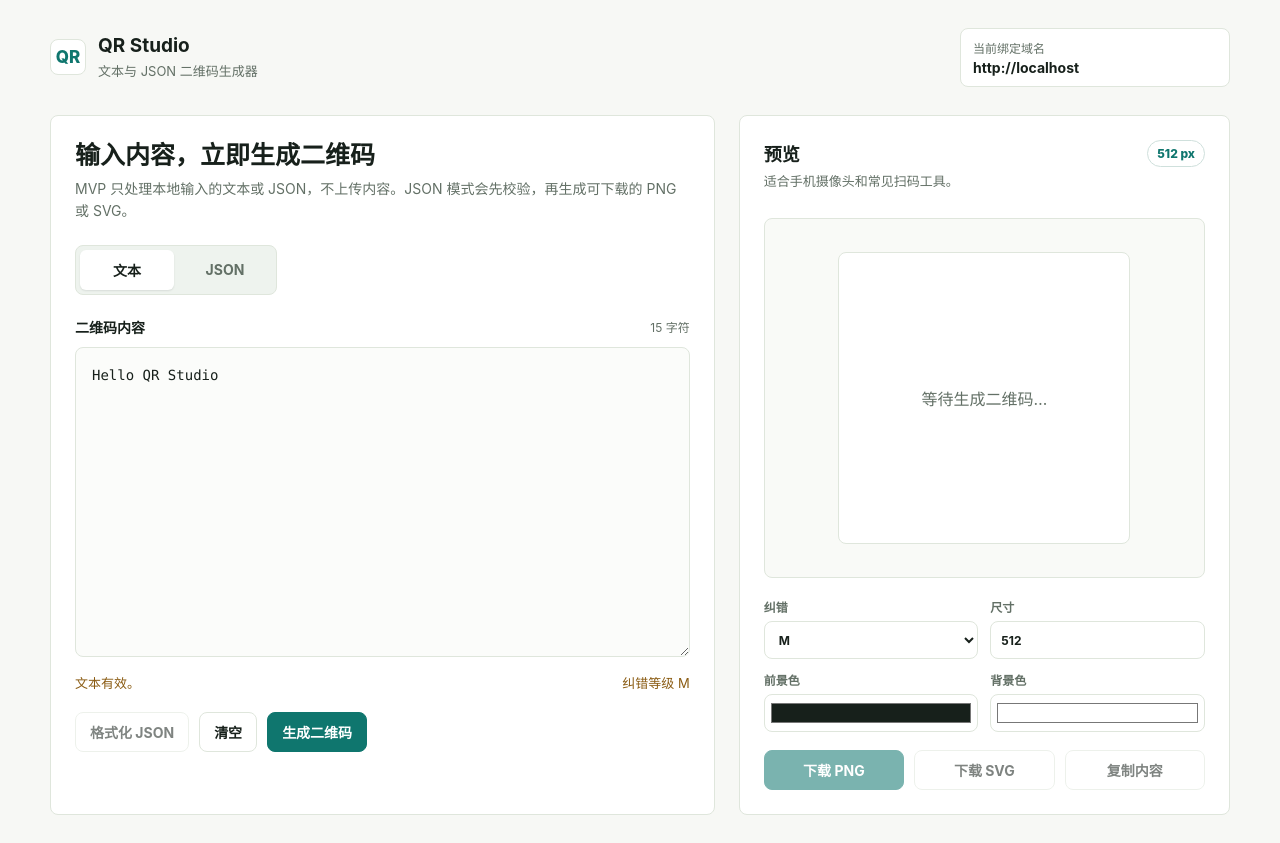
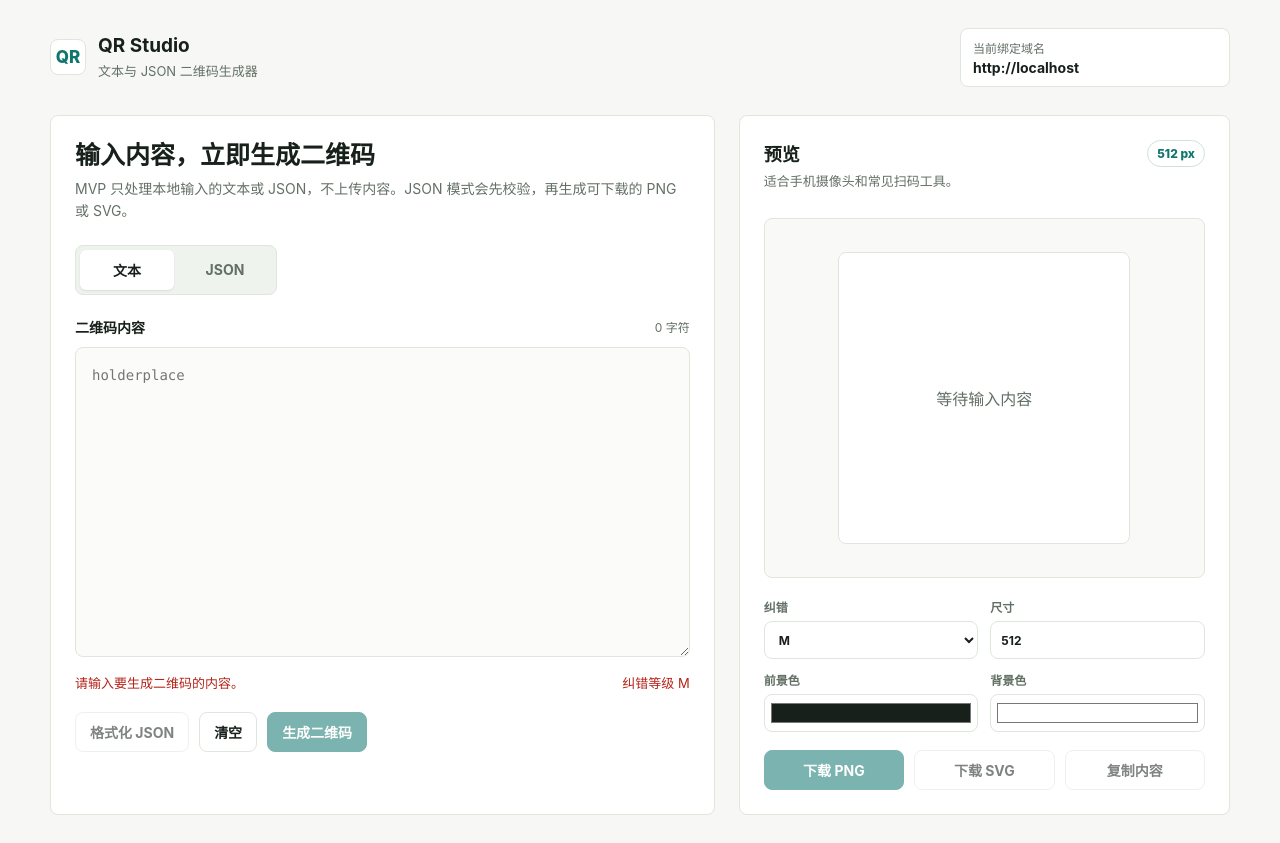
Before and after one commit to Asoul007/qrcode, a React (Vite) app: page / in a window 1280 px wide. Built offline with nearby package versions, Linux system fonts and the light colour scheme.

Commit message:
fix: clear default text input

```diff
--- a/src/App.tsx
+++ b/src/App.tsx
@@ -4,7 +4,7 @@ import { createQrPngDataUrl, createQrSvg } from './qr/generator';
 import { copyText, downloadDataUrl, downloadTextFile } from './qr/export';
 import type { ErrorCorrectionLevel, InputMode, QrOptions } from './qr/types';
 
-const defaultText = 'Hello QR Studio';
+const defaultText = '';
 
 const defaultOptions: QrOptions = {
   errorCorrectionLevel: 'M',
@@ -201,6 +201,7 @@ export default function App() {
 
           <textarea
             id="content"
+            placeholder="holderplace"
             spellCheck={false}
             value={rawValue}
             onChange={(event) => {
```
Also changed, not shown: 1 other file (tests, documents, lock files or other folders).
